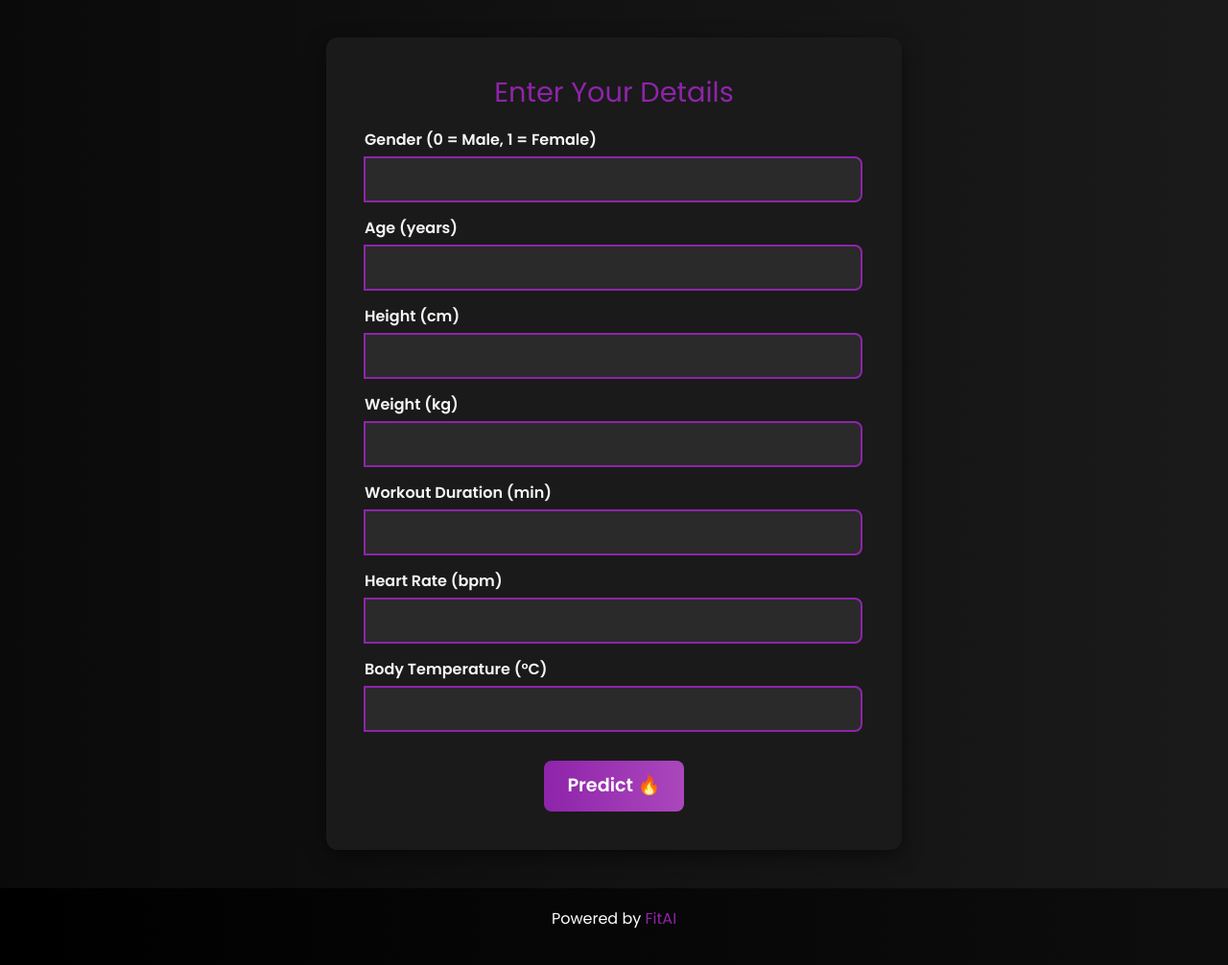
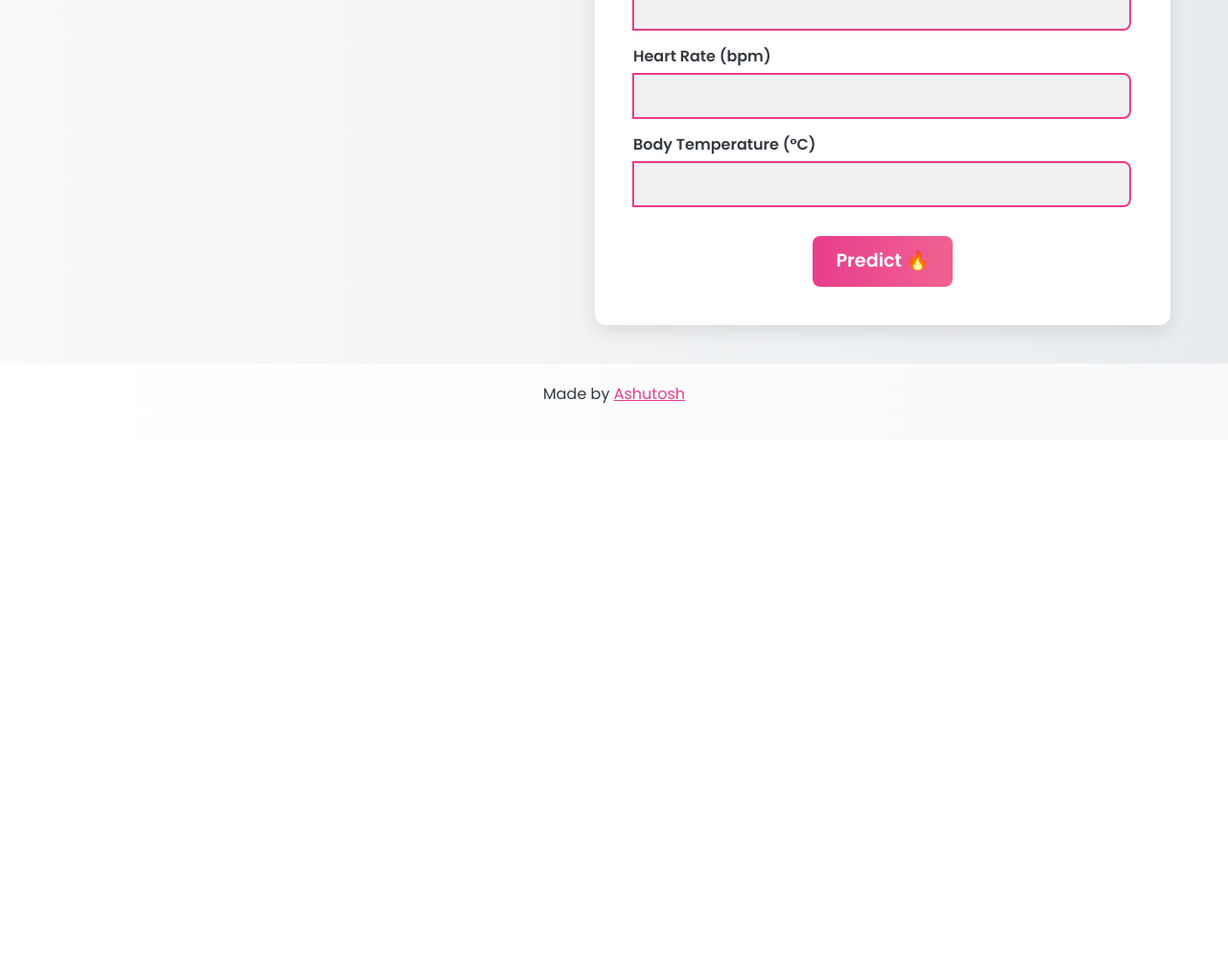
Before and after one commit to Ashutoshtiwari898/Calories_Burnt_Prediction, a Flask app: page / in a window 1280 px wide. Shown: the part 719-1725 px from the top of the page at 96% size. After the commit the page ends 1140 px from the top, so only its background shows below. Run offline with Flask 3, Linux system fonts and the light colour scheme.

Commit message:
Updated navbar text and motivational line

```diff
--- a/static/css/style.css
+++ b/static/css/style.css
@@ -1,8 +1,8 @@
 /* General Styles */
 body {
   font-family: 'Poppins', sans-serif;
-  background: linear-gradient(to right, #0a0a0a, #1a1a1a);
-  color: #f5f5f5;
+  background: linear-gradient(to right, #f8f9fa, #e9ecef); /* Light background */
+  color: #343a40; /* Darker text for contrast */
   margin: 0;
   padding: 0;
   text-align: center;
@@ -17,9 +17,10 @@ body {
 
 /* Navigation Bar */
 .nav-bar {
-  background: linear-gradient(to right, #000000, #0d0d0d);
+  background: linear-gradient(to right, #ffffff, #f8f9fa); /* White background */
   padding: 15px 0;
-  box-shadow: 0px 4px 10px rgba(0, 0, 0, 0.4);
+  box-shadow: 0px 4px 10px rgba(0, 0, 0, 0.1);
+  color: #343a40; /* Darker text */
 }
 
 .nav-container {
@@ -29,63 +30,79 @@ body {
 .logo {
   font-size: 24px;
   font-weight: bold;
-  color: #8e24aa; /* Purple */
+  color: #e83e8c; /* Light Pink */
 }
 
-/* Hero Section */
+/* Hero Section (if still used, adjust colors) */
 .hero-section {
   padding: 50px 0;
-  background: linear-gradient(to right, #263238, #37474f);
-  color: #f5f5f5;
+  background: linear-gradient(to right, #f8f9fa, #e9ecef);
+  color: #343a40;
 }
 
 .title {
   font-size: 3rem;
   font-weight: bold;
+  color: #343a40; /* Darker text */
 }
 
 .highlight {
-  color: #8e24aa; /* Purple */
+  color: #e83e8c; /* Light Pink */
 }
 
 .subtitle {
   font-size: 1.2rem;
   margin-top: 10px;
+  color: #6c757d; /* Slightly lighter text */
+}
+
+/* Main Content Section for two columns */
+.main-content {
+  display: flex;
+  flex-wrap: wrap; /* Allow wrapping on smaller screens */
+  justify-content: center;
+  align-items: flex-start;
+  gap: 40px; /* Space between columns */
+  margin-top: 40px;
 }
 
 /* Carousel */
 #fitnessCarousel {
-  margin: 0px auto;
-  max-width: 1600px;
+  flex: 1; /* Take available space */
+  min-width: 300px; /* Minimum width */
+  max-width: 600px; /* Max width for carousel */
+  margin: 0; /* Remove auto margin */
   overflow: hidden;
 }
 
 .carousel-inner img {
   width: 100%;
-  height: 500px;
+  height: 400px; /* Adjusted height for better fit */
   object-fit: cover;
   border-radius: 12px;
 }
 
 .carousel-control-prev-icon,
 .carousel-control-next-icon {
-  background-color: rgba(255, 255, 255, 0.3);
+  background-color: rgba(0, 0, 0, 0.3); /* Darker controls for light background */
   border-radius: 50%;
 }
 
 /* Form Container */
 .form-container {
-  background: #1a1a1a;
-  max-width: 600px;
-  margin: 40px auto;
+  flex: 1; /* Take available space */
+  min-width: 300px; /* Minimum width */
+  max-width: 600px; /* Max width for form */
+  background: #ffffff; /* White background */
+  margin: 0; /* Remove auto margin */
   padding: 40px; /* Increased padding for better aesthetics */
   border-radius: 12px;
-  box-shadow: 0px 6px 20px rgba(0, 0, 0, 0.5);
+  box-shadow: 0px 6px 20px rgba(0, 0, 0, 0.1);
 }
 
 .form-title {
   font-size: 1.8rem;
-  color: #8e24aa; /* Purple */
+  color: #e83e8c; /* Light Pink */
   margin-bottom: 20px;
 }
 
@@ -99,21 +116,21 @@ body {
   font-weight: bold;
   display: block;
   margin-bottom: 5px;
-  color: #f5f5f5;
+  color: #343a40; /* Darker text */
 }
 
 .input-group input {
   width: 100%;
   padding: 10px;
-  background: #2a2a2a;
-  border: 2px solid #8e24aa; /* Purple */
+  background: #f0f0f0; /* Light grey background for inputs */
+  border: 2px solid #e83e8c; /* Light Pink border */
   border-radius: 8px;
   font-size: 1rem;
-  color: #fff;
+  color: #343a40; /* Darker text */
 }
 
 .submit-btn {
-  background: linear-gradient(to right, #8e24aa, #ab47bc); /* Purple gradient */
+  background: linear-gradient(to right, #e83e8c, #f06292); /* Light Pink gradient */
   font-size: 1.2rem;
   font-weight: bold;
   padding: 12px 24px;
@@ -126,44 +143,55 @@ body {
 }
 
 .submit-btn:hover {
-  background: linear-gradient(to right, #7b1fa2, #8e24aa); /* Darker purple gradient */
-  box-shadow: 0px 6px 15px rgba(142, 36, 170, 0.4);
+  background: linear-gradient(to right, #d81b60, #e83e8c); /* Darker Pink gradient */
+  box-shadow: 0px 6px 15px rgba(232, 62, 140, 0.4);
 }
 
 /* Prediction Result */
 .result {
   font-size: 1.5rem;
   font-weight: bold;
-  color: #8e24aa; /* Purple */
-  background: #2a2a2a;
+  color: #e83e8c; /* Light Pink */
+  background: #f0f0f0; /* Light grey background */
   padding: 10px;
   border-radius: 8px;
-  box-shadow: 0px 4px 10px rgba(0, 0, 0, 0.5);
+  box-shadow: 0px 4px 10px rgba(0, 0, 0, 0.1);
   display: inline-block;
   margin-top: 20px;
 }
 
 /* Footer */
 .footer {
-  background: linear-gradient(to right, #000000, #0d0d0d);
+  background: linear-gradient(to right, #ffffff, #f8f9fa); /* White background */
   padding: 20px 0;
   text-align: center;
-  color: white;
+  color: #343a40; /* Darker text */
   margin-top: 40px; /* Add some space above the footer */
 }
 
 .footer .highlight {
-  color: #8e24aa; /* Purple */
+  color: #e83e8c; /* Light Pink */
 }
 
 /* Responsive */
 @media screen and (max-width: 768px) {
+  .main-content {
+    flex-direction: column; /* Stack columns on small screens */
+    align-items: center;
+  }
+  .form-container,
+  #fitnessCarousel {
+    max-width: 100%; /* Full width on small screens */
+  }
   .form-container {
     padding: 20px;
   }
   .title {
     font-size: 2.5rem;
   }
+  .subtitle {
+    font-size: 1rem;
+  }
   .submit-btn {
     font-size: 1rem;
     padding: 10px 20px;
--- a/templates/Calories_Burnt_Prediction.html
+++ b/templates/Calories_Burnt_Prediction.html
@@ -22,29 +22,26 @@
   <!-- Navigation -->
   <nav class="nav-bar">
   <div class="container nav-container">
-      <div class="logo">🔥 FitAI</div>
-      <h1 class="title">Predict Your <span class="highlight">Calories Burnt</span></h1>
-      <p class="subtitle">Advanced AI-powered predictions for your workouts.</p>
+    <div class="logo">⚡ Calories_Burnt_Prediction</div>
+    <h1 class="title">Turn Sweat into <span class="highlight">Smart Insights</span></h1>
   </div>
 </nav>
 
 
+
+  <!-- Main Content Section -->
+  <div class="main-content container">
     <!-- Carousel -->
-  <div id="fitnessCarousel" class="carousel slide" data-bs-ride="carousel" data-bs-interval="3000">
+    <div id="fitnessCarousel" class="carousel slide carousel-left" data-bs-ride="carousel" data-bs-interval="3000">
       <div class="carousel-inner">
         <div class="carousel-item active">
-        <img src="https://c8.alamy.com/comp/DKB901/weightlifter-in-dark-gym-bench-press-DKB901.jpg"
-          class="d-block w-100" alt="Fitness Image">
+          <img src="{{ url_for('static', filename='images/Dumble.jpg') }}" class="d-block w-100" alt="Dumbbell Image">
         </div>
         <div class="carousel-item">
-        <img
-          src="https://images.unsplash.com/photo-1517836357463-d25dfeac3438?fm=jpg&q=60&w=3000&ixlib=rb-4.0.3&ixid=M3wxMjA3fDB8MHxzZWFyY2h8M3x8Z3ltfGVufDB8fDB8fHww"
-          class="d-block w-100" alt="Treadmill Image">
+          <img src="{{ url_for('static', filename='images/fit.jpg') }}" class="d-block w-100" alt="Fitness Image">
         </div>
         <div class="carousel-item">
-        <img
-          src="https://images.unsplash.com/photo-1637430308606-86576d8fef3c?fm=jpg&q=60&w=3000&ixlib=rb-4.0.3&ixid=M3wxMjA3fDB8MHxzZWFyY2h8Mnx8ZGFyayUyMGd5bXxlbnwwfHwwfHx8MA%3D%3D"
-          class="d-block w-100" alt="Dumbbell Image">
+          <img src="{{ url_for('static', filename='images/trademil.jpg') }}" class="d-block w-100" alt="Treadmill Image">
         </div>
       </div>
       <button class="carousel-control-prev" type="button" data-bs-target="#fitnessCarousel" data-bs-slide="prev">
@@ -58,7 +55,7 @@
     </div>
 
     <!-- Prediction Form -->
-  <div class="container form-container">
+    <div class="form-container form-right">
       <h2 class="form-title">Enter Your Details</h2>
     <form action="/predict" method="post">
       <div class="input-group">
@@ -95,11 +92,12 @@
     <h3 class="result">🔥 {{ pred }}</h3>
     {% endif %}
     </div>
+  </div>
 
   <!-- Footer -->
   <footer class="footer">
     <div class="container">
-      <p>Powered by <span class="highlight">FitAI</span></p>
+      <p>Made by <a href="https://github.com/Ashutoshtiwari898/Calories_Burnt_Prediction" target="_blank" class="highlight">Ashutosh</a></p>
     </div>
   </footer>
 
```
Also changed, not shown: static/images/Dumble.jpg (renamed from templates/Dumble.jpg), static/images/fit.jpg (renamed from templates/fit.jpg), static/images/trademil.jpg (renamed from templates/trademil.jpg). Lines whose indentation alone changed are shown as unchanged.
